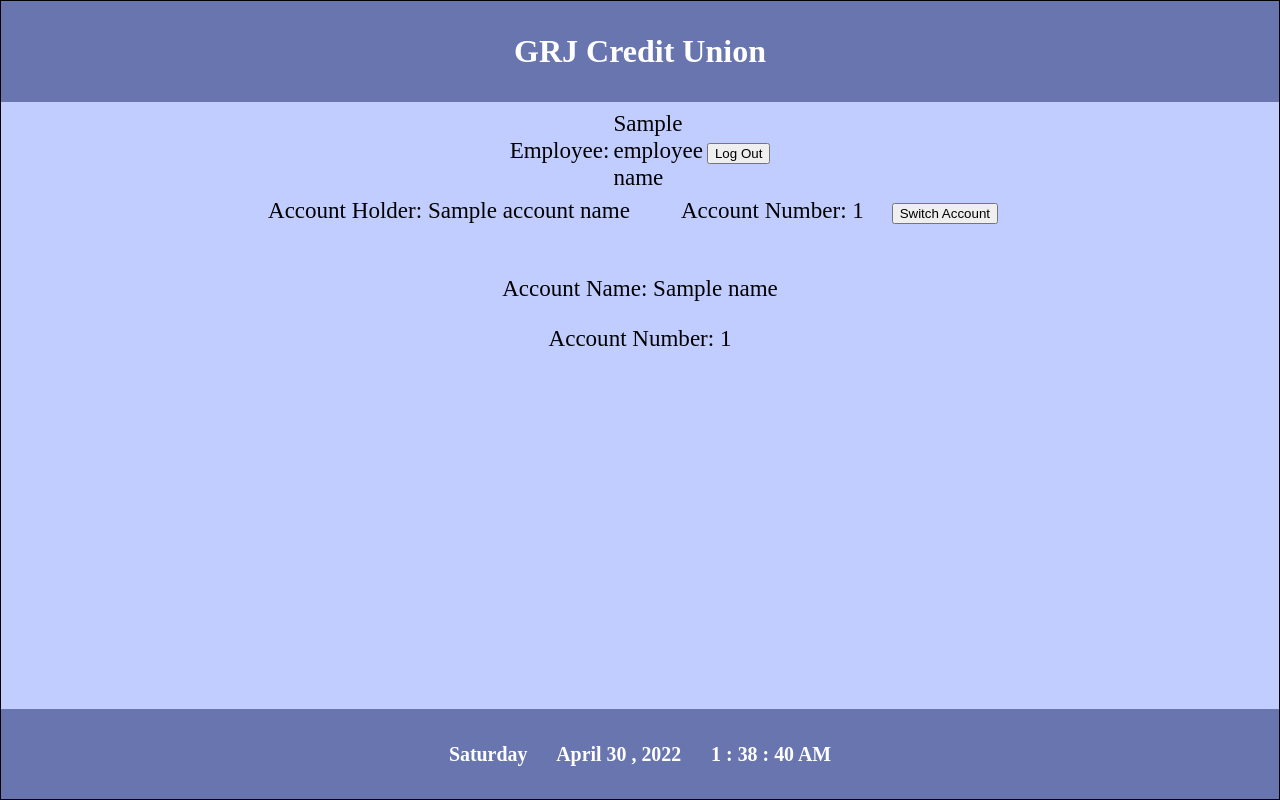
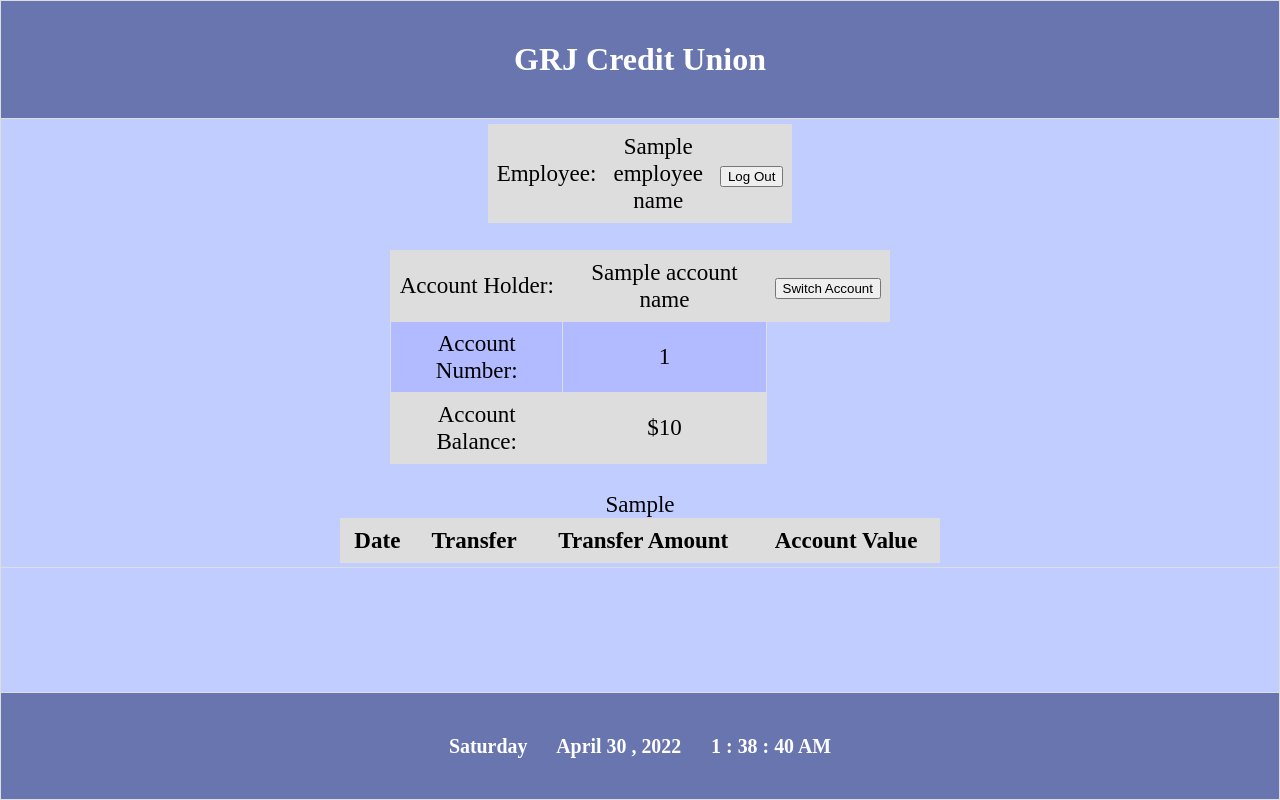
Before and after one commit to rickydanger/BankingFinanceApplication, a Flask app: template templates/account.html in a window 1280 px wide. Run offline with Flask 2, Linux system fonts and the light colour scheme; the template is opened without the code that fills it: most values are stand-ins (such as "Sample title", 1, 10 or a date in 2020); lists and menus that the app fills with data are empty.

Commit message:
Table format
Table format

```diff
--- a/EmployeeInput.py
+++ b/EmployeeInput.py
@@ -96,7 +96,26 @@ def account():
         return redirect(url_for('login'))
     elif currentAccountName == None or currentAccountNumber == None:
         return redirect(url_for("accountlookup"))
-    return render_template('account.html', employee_name=session.get("username"), account_name=currentAccountName, account_number = currentAccountNumber)
+    currentAccountBalance = AccountDatabase.getBalance(currentAccountNumber)
+    historyString = AccountDatabase.getHistory(currentAccountNumber)
+    historyArray = historyString.split(';')
+    historyString = ""
+    currentAccountHistory = ""
+
+    while len(historyArray) != 0:
+        for x in range (0,4):
+            historyString = historyString + "<td>" + historyArray[x] + "</td>"
+        for x in range(0, 4):
+            historyArray.pop(0)
+        currentAccountHistory = historyString + currentAccountHistory
+
+    a = '<td>AA</td>'
+
+
+
+    return render_template('account.html', employee_name=session.get("username"), account_name=currentAccountName,
+                           account_number = currentAccountNumber, account_balance = currentAccountBalance,
+                           account_history = currentAccountHistory, a = a)
 
 if __name__ == "__main__":
     app.run(debug=True)
--- a/templates/account.html
+++ b/templates/account.html
@@ -1,29 +1,65 @@
 {% extends "base.html" %}
 {% block title %}Home page{% endblock %}
 {% block content1 %}
-<table class="center" width="250" >
+<style>
+table {
+  font-family: times new roman, sans-serif;
+  border-collapse: collapse;
+}
+
+td, th {
+  border: 1px solid #dddddd;
+  text-align: center;
+  padding: 8px;
+}
+
+tr:nth-child(odd) {
+  background-color: #dddddd;
+}
+
+tr:nth-child(even) {
+  background-color: #B2BBFF;
+}
+</style>
+<table class="center" width="200" >
     <form method="post">
         <tr align"center">
             <td>Employee:</td>
             <td>{{employee_name}}</td>
             <td colspan='2'><input class="btn btn-default" type="submit" value="Log Out" formaction="/logout"></td>
         </tr>
+    </form>
 </table>
-<table class="center" width="750">
+<br>
+<table class="center" width="500" >
     <form method="post">
         <tr align"center">
-        <td>Account Holder: {{account_name}}</td>
-        <td>Account Number: {{account_number}}</td>
+            <td>Account Holder:</td>
+            <td>{{account_name}}</td>
             <td colspan='2'><input class="btn btn-default" type="submit" value="Switch Account" formaction="/switchaccount"></td>
+        </tr >
+        <tr >
+            <td>Account Number:</td>
+            <td>{{account_number}}</td>
         </tr>
     </form>
+        <tr align"center">
+            <td>Account Balance:</td>
+            <td>${{account_balance}}</td>
+        </tr>
 </table>
+<br>
+<table class="center" width="600" >
+    <tr align"center">
+        <th>Date</th>
+        <th>Transfer</th>
+        <th>Transfer Amount</th>
+        <th>Account Value</th>
+    </tr>
+    <tr align"center">
+        {{account_history|safe}}
+    </tr>
+</table>
+
+
 {% endblock %}
-{% block content2 %}
-    {% if name %}
-<center>
-    <p><font face="Times New Roman" color="#000000">Account Name: {{ name }}</p>
-    <p><font face="Times New Roman" color="#000000">Account Number: {{ number }}</p>
-</center>
-    {% endif %}
-{% endblock %}
```
Lines whose indentation alone changed are shown as unchanged.
